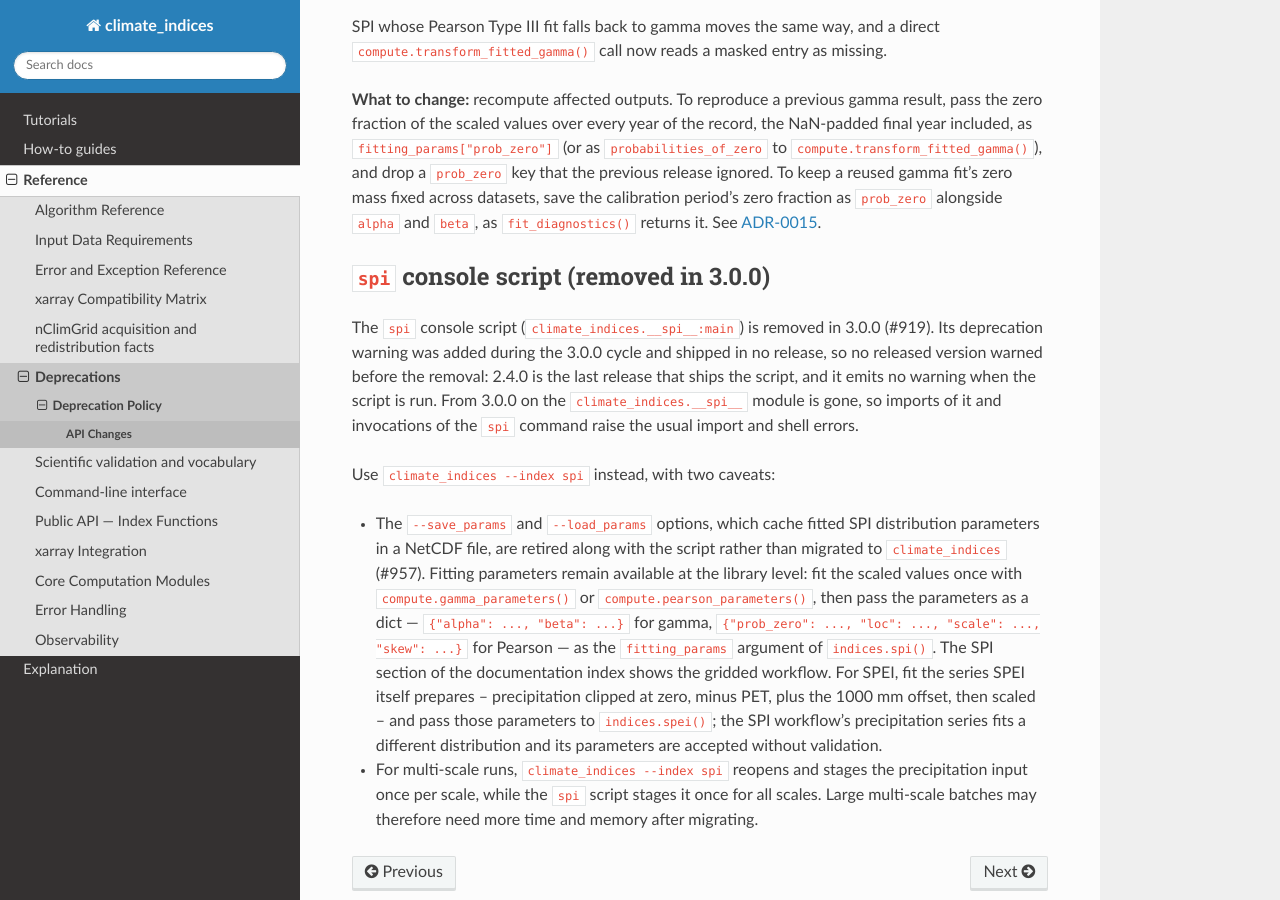
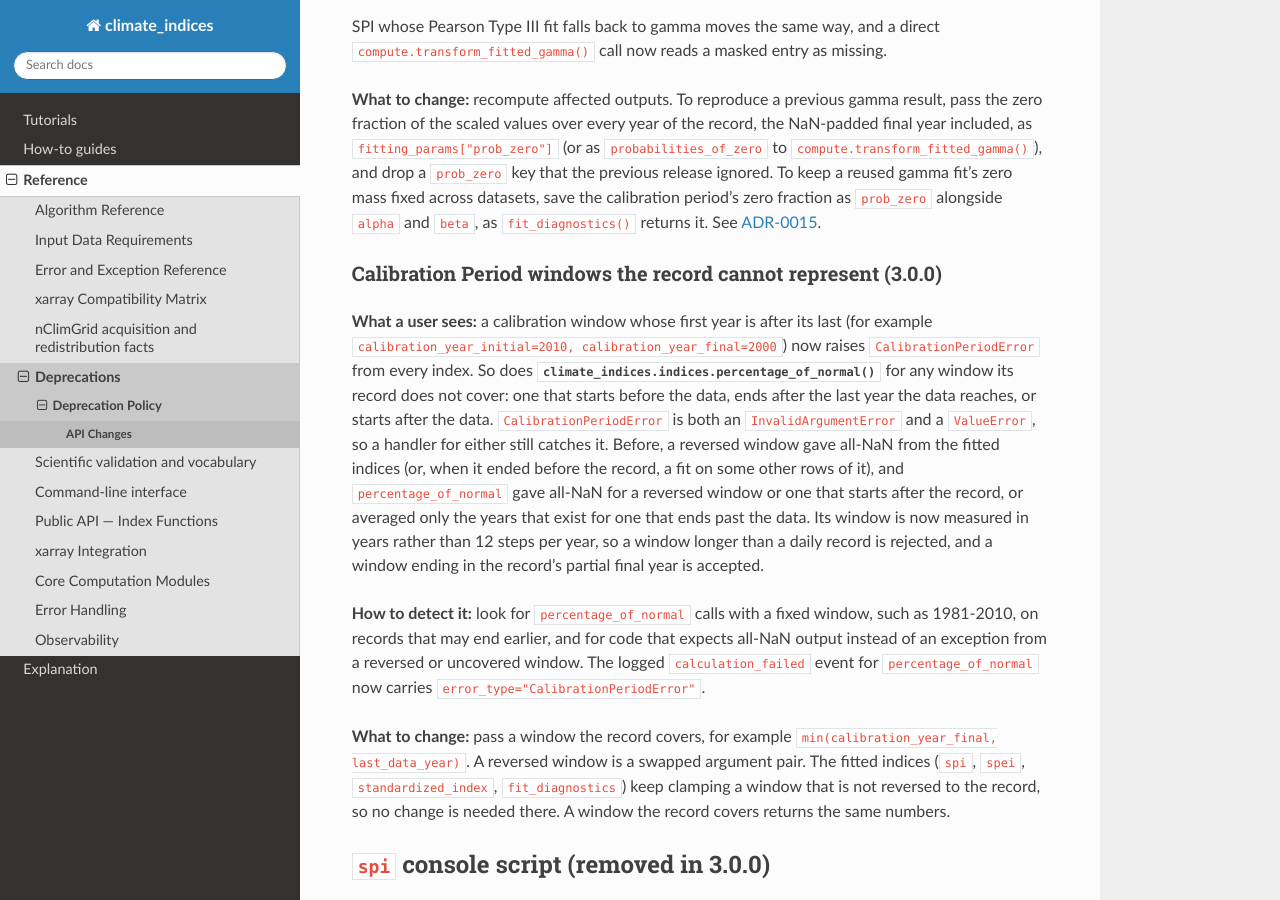
Before and after one commit to monocongo/climate_indices, a Sphinx documentation site: the page built from docs/deprecations/api-changes.md, in a window 1280 px wide and 900 px high, scrolled down 4148 px. Built offline with Sphinx 7.4.7 and the Read the Docs theme 3.1.0, drawn with Linux system fonts in a browser that asks for light colours; some of the changed text lies outside the part shown.

Commit message:
fix(pnp)!: resolve the calibration period through the shared resolver (#1230)
percentage_of_normal was the one index that still derived its window inline, with
a mix of behaviours: it raised for a window starting before the data or longer
than the record, gave all-NaN for a reversed window or one starting after the
record, and averaged only the years that exist for a window ending past the data.
Its length check also counted 12 time steps per year, so a 4-year window passed on
a 3-year daily record.

It now resolves the window through resolve_calibration_period with the reject
policy, as EDDI and Palmer do, so every window the record does not cover raises
CalibrationPeriodError. The record is measured in years, counting a trailing
partial year, so a window ending in the partial final year is now accepted where
the 12-steps check rejected it. The unreachable all-NaN branch for a window past
the data is removed. A window the record covers returns the same numbers.

The gamma and Pearson fits keep clamping a window that is not reversed. The
changelog and api-changes entries cover both this and the reversed-window change.

Closes #1230
Closes #1231

```diff
--- a/docs/deprecations/api-changes.md
+++ b/docs/deprecations/api-changes.md
@@ -220,6 +220,35 @@ fraction as `prob_zero` alongside `alpha` and `beta`, as `fit_diagnostics()`
 returns it. See
 [ADR-0015](../adr/0015-zero-handling-in-standardized-indices.md).
 
+### Calibration Period windows the record cannot represent (3.0.0)
+
+**What a user sees:** a calibration window whose first year is after its last
+(for example `calibration_year_initial=2010, calibration_year_final=2000`) now
+raises `CalibrationPeriodError` from every index. So does
+{func}`climate_indices.indices.percentage_of_normal` for any window its record
+does not cover: one that starts before the data, ends after the last year the
+data reaches, or starts after the data. `CalibrationPeriodError` is both an
+`InvalidArgumentError` and a `ValueError`, so a handler for either still catches
+it. Before, a reversed window gave all-NaN from the fitted indices (or, when it
+ended before the record, a fit on some other rows of it), and
+`percentage_of_normal` gave all-NaN for a reversed window or one that starts
+after the record, or averaged only the years that exist for one that ends past
+the data. Its window is now measured in years rather than 12 steps per year, so
+a window longer than a daily record is rejected, and a window ending in the
+record's partial final year is accepted.
+
+**How to detect it:** look for `percentage_of_normal` calls with a fixed window,
+such as 1981-2010, on records that may end earlier, and for code that expects
+all-NaN output instead of an exception from a reversed or uncovered window.
+The logged `calculation_failed` event for `percentage_of_normal` now carries
+`error_type="CalibrationPeriodError"`.
+
+**What to change:** pass a window the record covers, for example
+`min(calibration_year_final, last_data_year)`. A reversed window is a swapped
+argument pair. The fitted indices (`spi`, `spei`, `standardized_index`,
+`fit_diagnostics`) keep clamping a window that is not reversed to the record, so
+no change is needed there. A window the record covers returns the same numbers.
+
 ## `spi` console script (removed in 3.0.0)
 
 The `spi` console script (`climate_indices.__spi__:main`) is removed in 3.0.0
```
Also changed, not shown: other parts of docs/deprecations/api-changes.md (+1 -1 lines), CHANGELOG.md (+21 -4 lines), 4 other files.
